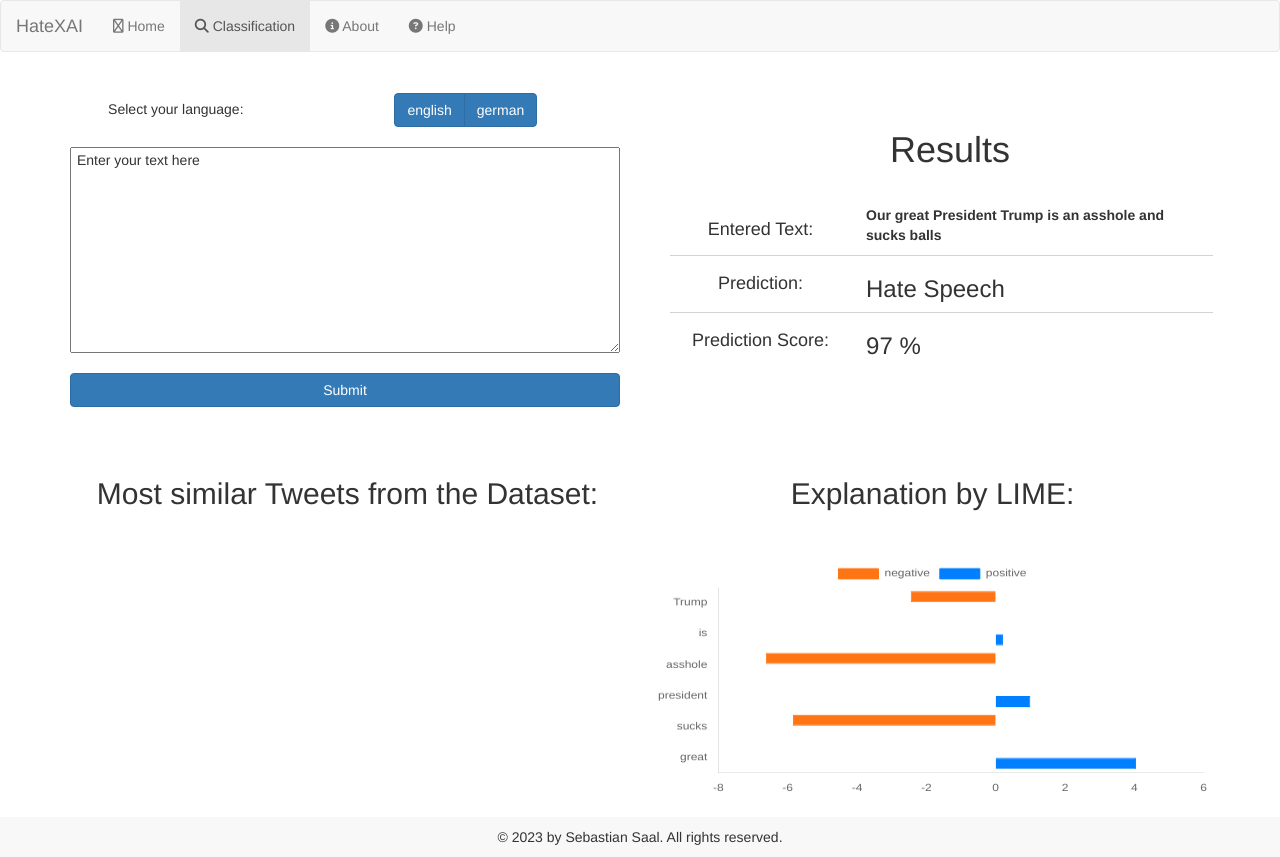
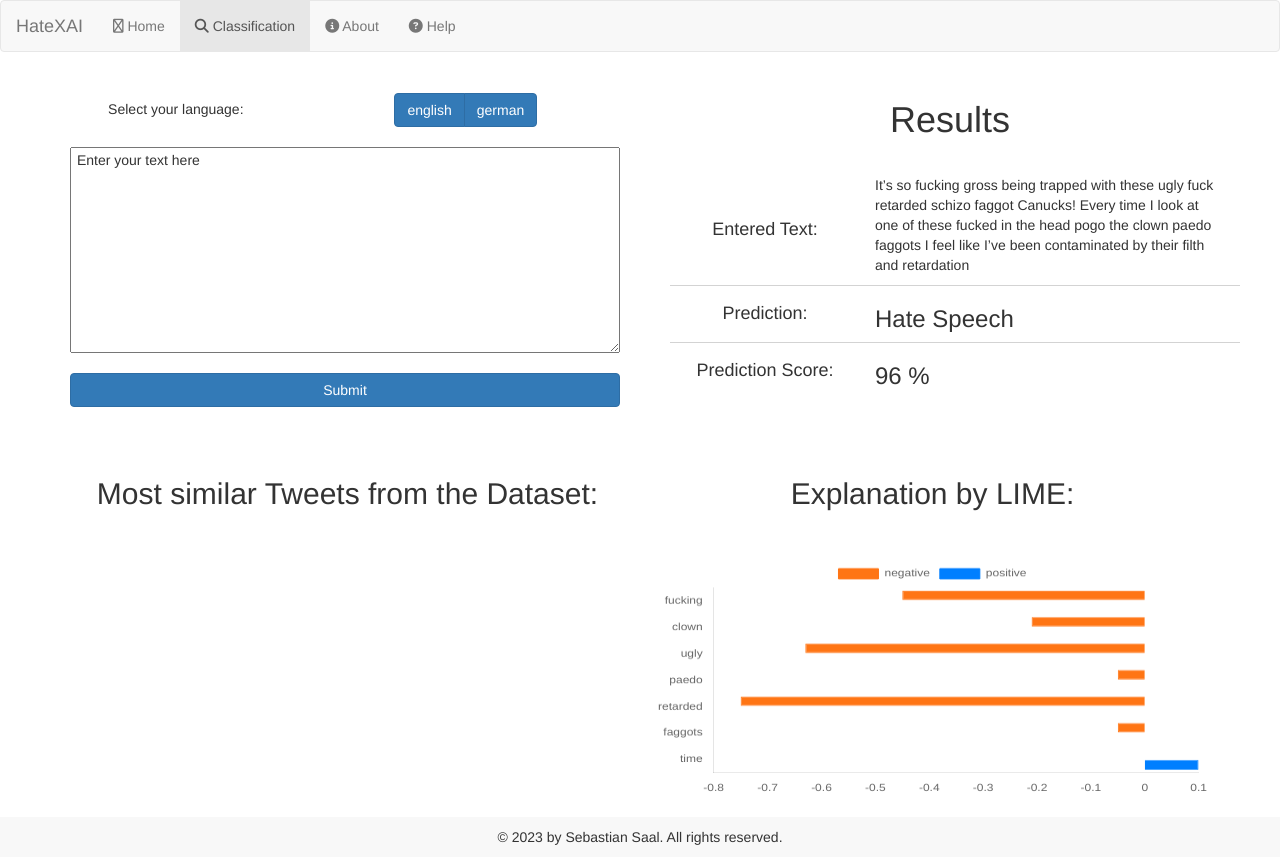
Before and after one commit to bastiSaa96/Projektarbeit, a website built with Parcel: page xAI_LIME/classifier/src/index.html in a window 1280 px wide. Built offline with nearby package versions, Linux system fonts and the light colour scheme; no server answers.

Commit message:
Data updated

```diff
--- a/xAI_LIME/classifier/src/index.html
+++ b/xAI_LIME/classifier/src/index.html
@@ -79,7 +79,9 @@
                                     <h4>Entered Text:</h4>
                                 </div>
                                 <div class="col-sm-8">
-                                    <p style="font-weight: bold;">Our great President Trump is an asshole and sucks balls</p>
+                                    <p style="font-weight: regular;">It’s so fucking gross being trapped with these ugly fuck retarded schizo faggot Canucks!
+
+                                        Every time I look at one of these fucked in the head pogo the clown paedo faggots I feel like I’ve been contaminated by their filth and retardation</p>
                                 </div>
                             </div>
                             <div class="row row-eq-height" id="prediction" style="border-bottom: 1px solid lightgray;">
@@ -95,7 +97,7 @@
                                     <h4>Prediction Score:</h4>
                                 </div>
                                 <div class="col-sm-8">
-                                    <h3>97 %</h3>
+                                    <h3>96 %</h3>
                                 </div>
                             </div>
                         </div>
--- a/xAI_LIME/classifier/src/lime_chart.js
+++ b/xAI_LIME/classifier/src/lime_chart.js
@@ -3,12 +3,13 @@
 
 // Erstellen des Objekt Arrays mit den Daten
   const data = [
-    { feature: 'Trump', negative: -2.45 },
-    { feature: 'is', positive: 0.21 },
-    { feature: 'asshole', negative: -6.63 },
-    { feature: 'president', positive: 1.00 },
-    { feature: 'sucks', negative: -5.85 },
-    { feature: 'great', positive: 4.05 },
+    { feature: 'fucking', negative: -0.45 },
+    { feature: 'clown', negative: -0.21 },
+    { feature: 'ugly', negative: -0.63 },
+    { feature: 'paedo', negative: -0.05 },
+    { feature: 'retarded', negative: -0.75 },
+    { feature: 'faggots', negative: -0.05 },
+    { feature: "time", positive: 0.1},
   ]
 
 // Erstellen des Diagramms
```
Also changed, not shown: xAI_LIME/classifier/dist/index.html, 2 other files.
